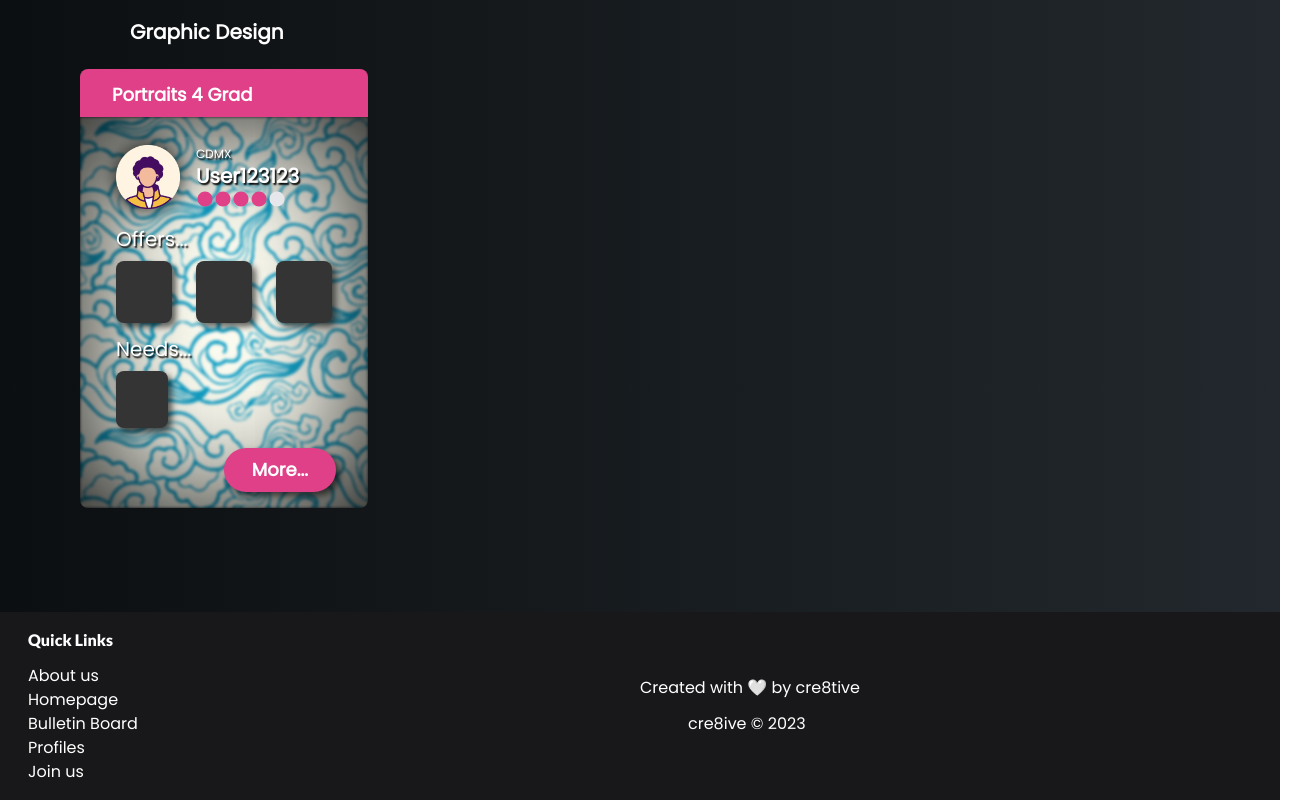
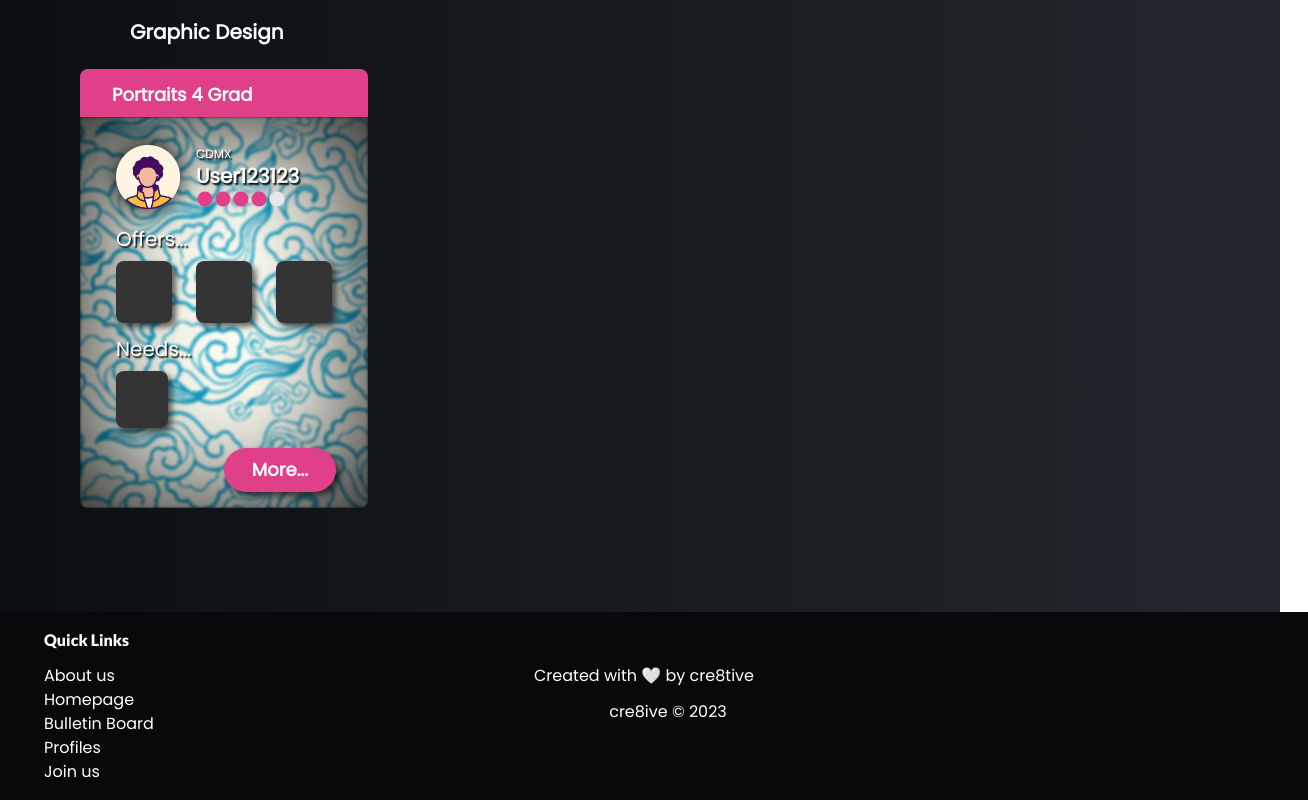
Before and after one commit to jonathAnC0bosR/Cre8tive, a React (Vite) app in the folder client/: page /skills in a window 1280 px wide. Shown: the part 2658-3458 px from the top of the page, 1308 px wide, since content can reach past the window. Built offline with nearby package versions, Linux system fonts and the light colour scheme; some icons are missing.

Commit message:
Styled Footer and Header

```diff
--- a/client/src/App.jsx
+++ b/client/src/App.jsx
@@ -93,7 +93,7 @@ function App() {
           <Route path="/BBpost/:id" element={<BBpost />} />
           <Route path="/skills" element={<Skills />} />
         </Routes>
-        <div className="w-full bg-zinc-900">
+        <div className="w-full bg-zinc-950">
           <MainFooter />
         </div>
       </Router>
--- a/client/src/components/Pages/Profile/Profile3.jsx
+++ b/client/src/components/Pages/Profile/Profile3.jsx
@@ -15,6 +15,13 @@ import { UPDATE_PROFILEIMG } from '../../../utils/mutations'
 import { GET_PROFILEIMG, GET_USER } from '../../../utils/queries'
 import Auth from '../../../utils/auth'
 import UploadPencil from "../../../components/UI/uploadPencil"
+
+import { AiOutlineCamera } from "react-icons/ai";
+import { BsPencil } from "react-icons/bs";
+import { MdOutlineDesignServices } from "react-icons/md";
+import { TbBoxModel } from "react-icons/tb";
+import { SiTaichigraphics } from "react-icons/si";
+
 
 import artStation from "../../../assets/images/artstation.svg"
 import topBanerImg from "../../../assets/images/topBanerProfile.png"
@@ -192,19 +199,19 @@ const Profile = () => {
                             <div className='flex items-center justify-center'>
 
                                 <div className='bulletSkill'>
-                                    <BsFillCameraFill />
+                                    <MdOutlineDesignServices/>
                                     <p>Skill One</p>
                                 </div>
                                 <div className='bulletSkill'>
-                                    <BsFillCameraFill />
+                                    <iOutlineCamera />
                                     <p>Skill One</p>
                                 </div>
                                 <div className='bulletSkill'>
-                                    <BsFillCameraFill />
+                                    <BsPencil />
                                     <p>Skill two</p>
                                 </div>
                                 <div className='bulletSkill'>
-                                    <BsFillCameraFill />
+                                    <SiTaichigraphics />
                                     <p>Skill two</p>
                                 </div>
                             </div>
--- a/client/src/components/UI/Header.jsx
+++ b/client/src/components/UI/Header.jsx
@@ -20,14 +20,14 @@ const Header = () => {
         </Link>
 
         {Auth.loggedIn() ? (
-          <div className="col-span-9 ">
+          <div className="col-span-9 items-end">
             <div className="items-center grid grid-cols-9" >
 
-            <Link className="col-start-2 text-center" to={"/profile"}>
+            <Link className="col-start-6 text-center" to={"/profile"}>
               <h1 className="lg:block md:block hidden p-1 hover:bg-pink-600 hover:rounded-full">Profile</h1>
             </Link>
 
-            <Link className="col-start-5 text-center" to={"/skills"}>
+            <Link className="col-start-7 text-center" to={"/skills"}>
               <h1 className="lg:block md:block hidden p-1 hover:bg-orange-500 hover:rounded-full">Search</h1>
             </Link>
 
--- a/client/src/components/UI/Loader.jsx
+++ b/client/src/components/UI/Loader.jsx
@@ -21,7 +21,7 @@ function Loader({ isLoading }) {
             animate="visible"
             exit="exit"
             variants={fadeInOut}
-            className="fixed top-0 left-0 w-full h-full bg-center bg-repeat"
+            className="fixed top-0 left-0 w-full h-full bg-center bg-repeat z-50"
             style={{ backgroundImage: loaderBg }}
           />
 
@@ -34,7 +34,7 @@ function Loader({ isLoading }) {
             animate="visible"
             exit="exit"
             variants={fadeInOut}
-            className="fixed top-1/2 left-1/2 transform -translate-x-1/2 -translate-y-1/2"
+            className="fixed top-1/2 left-1/2 transform -translate-x-1/2 -translate-y-1/2 z-80"
           />
         </>
       )}
--- a/client/src/components/UI/MainFooter.jsx
+++ b/client/src/components/UI/MainFooter.jsx
@@ -3,7 +3,7 @@ import { Link } from "react-router-dom";
 
 const MainFooter = () => {
   return (
-    <div className="text-white lg:mx-7 py-4 grid grid-cols-2 mx-12 ">
+    <div className="text-white lg:mx-7 py-4 px-4 grid grid-cols-2 mx-12 bg-zinc-950 w-screen bottom-0">
       <div>
         {" "}
         <h1 className="mb-3">Quick Links</h1>
@@ -23,11 +23,11 @@ const MainFooter = () => {
           <p>Join us</p>
         </Link>
       </div>
-      <div className="flex items-center">
-        <div>
+      <div className="flex items-center lg:absolute lg:justify-self-center md:justify-end md:pr-12 sm:text-right md:text-center lg:pr-12 py-9">
+        <div className="align-middle">
           {" "}
           <p className="mb-3">Created with 🤍 by cre8tive</p>
-          <p className="ml-12">cre8ive © 2023</p>
+          <p className="flex ml-12 justify-self-center">cre8ive © 2023</p>
         </div>
       </div>
     </div>
```
